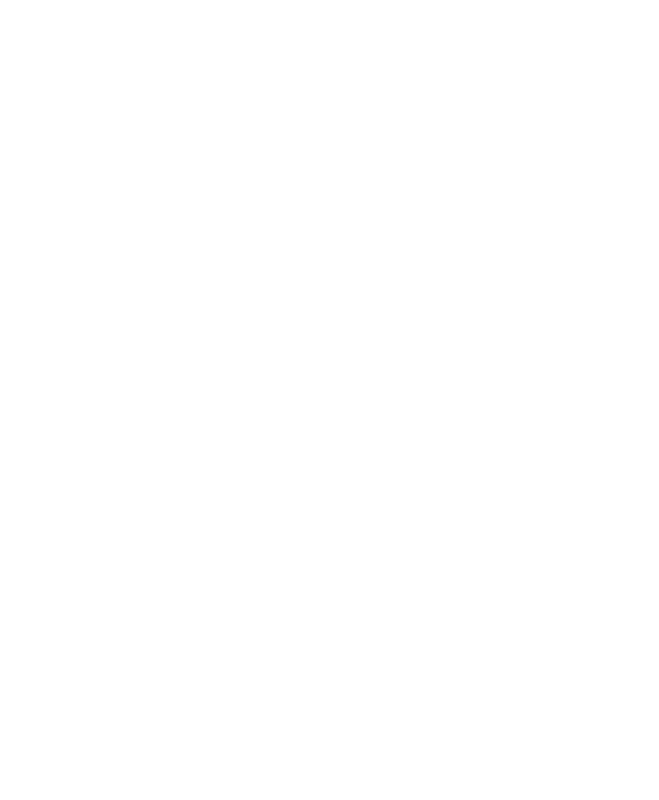
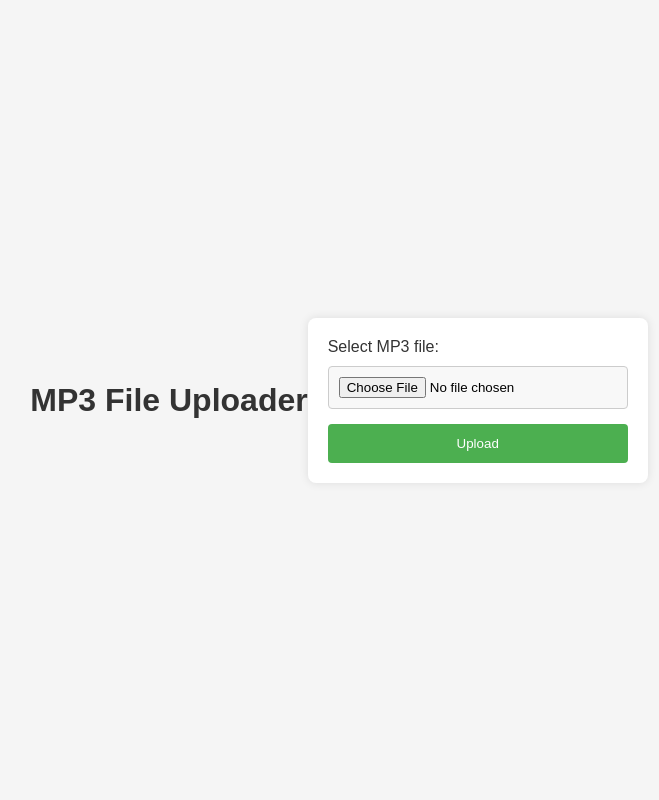
Before and after one commit to SUBOdhar/doc, a PHP site: page / in a window 1280 px wide. Before the commit the part shown is empty. Shown: the whole page, without its empty margins (301-960 px from the left). Run offline with PHP 8.4, Linux system fonts and the light colour scheme.

Commit message:
Update index.php

```diff
--- a/index.php
+++ b/index.php
@@ -1,11 +1,91 @@
+<!DOCTYPE html>
+<html lang="en">
+<head>
+    <meta charset="UTF-8">
+    <meta name="viewport" content="width=device-width, initial-scale=1.0">
+    <title>MP3 File Uploader</title>
+    <style>
+        body {
+            font-family: Arial, sans-serif;
+            background-color: #f5f5f5;
+            margin: 0;
+            padding: 0;
+            display: flex;
+            justify-content: center;
+            align-items: center;
+            height: 100vh;
+        }
+
+        h1 {
+            text-align: center;
+            color: #333;
+        }
+
+        form {
+            background-color: #fff;
+            padding: 20px;
+            border-radius: 8px;
+            box-shadow: 0 0 10px rgba(0, 0, 0, 0.1);
+            width: 300px;
+            transition: transform 0.3s ease-in-out;
+        }
+
+        form:hover {
+            transform: scale(1.02);
+        }
+
+        label {
+            display: block;
+            margin-bottom: 10px;
+            color: #333;
+        }
+
+        input[type="file"] {
+            width: 100%;
+            padding: 10px;
+            margin-bottom: 15px;
+            box-sizing: border-box;
+            border: 1px solid #ccc;
+            border-radius: 4px;
+            background-color: #f8f8f8;
+        }
+
+        input[type="submit"] {
+            background-color: #4caf50;
+            color: #fff;
+            padding: 12px;
+            border: none;
+            border-radius: 4px;
+            cursor: pointer;
+            width: 100%;
+            transition: background-color 0.3s ease-in-out;
+        }
+
+        input[type="submit"]:hover {
+            background-color: #45a049;
+        }
+
+        .error {
+            color: #ff0000;
+            font-weight: bold;
+        }
+    </style>
+</head>
+<body>
+    <h1>MP3 File Uploader</h1>
+    <form action="<?php echo htmlspecialchars($_SERVER["PHP_SELF"]); ?>" method="post" enctype="multipart/form-data">
+        <label for="mp3File">Select MP3 file:</label>
+        <input type="file" name="mp3File" id="mp3File" accept=".mp3">
+        <br>
+        <input type="submit" value="Upload">
+    </form>
+
     <?php
-// Set the upload directory relative to the current script location
-$uploadDir = __DIR__ . '/../audio/';
-
     // Check if the form is submitted
     if ($_SERVER['REQUEST_METHOD'] === 'POST') {
         // Check if the file was uploaded without errors
         if ($_FILES['mp3File']['error'] === UPLOAD_ERR_OK) {
+            $uploadDir = __DIR__ . '/../audio/';
             $uploadFile = $uploadDir . basename($_FILES['mp3File']['name']);
             $fileType = pathinfo($uploadFile, PATHINFO_EXTENSION);
 
@@ -13,15 +93,17 @@
             if ($fileType === 'mp3') {
                 // Move the uploaded file to the specified directory
                 if (move_uploaded_file($_FILES['mp3File']['tmp_name'], $uploadFile)) {
-                echo 'File uploaded successfully.';
+                    echo '<div class="success">File uploaded successfully.</div>';
                 } else {
-                echo 'Error uploading file.';
+                    echo '<div class="error">Error uploading file.</div>';
                 }
             } else {
-            echo 'Invalid file type. Please upload an MP3 file.';
+                echo '<div class="error">Invalid file type. Please upload an MP3 file.</div>';
             }
         } else {
-        echo 'Error during file upload.';
+            echo '<div class="error">Error during file upload.</div>';
         }
     }
     ?>
+</body>
+</html>
```
Lines whose indentation alone changed are shown as unchanged.
